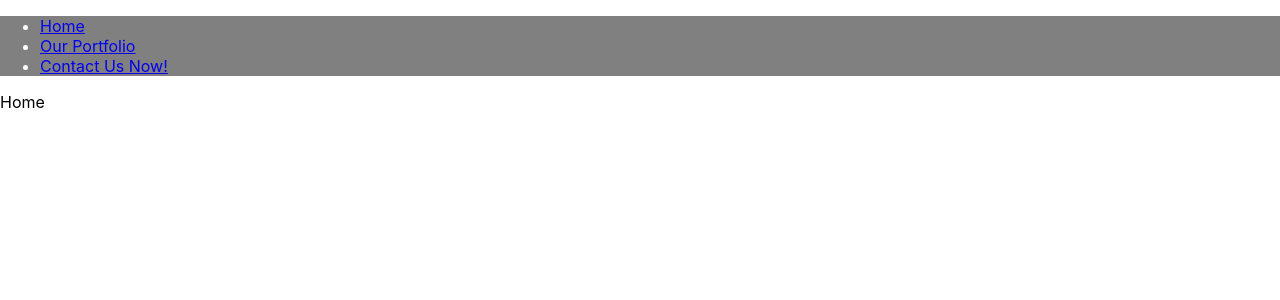
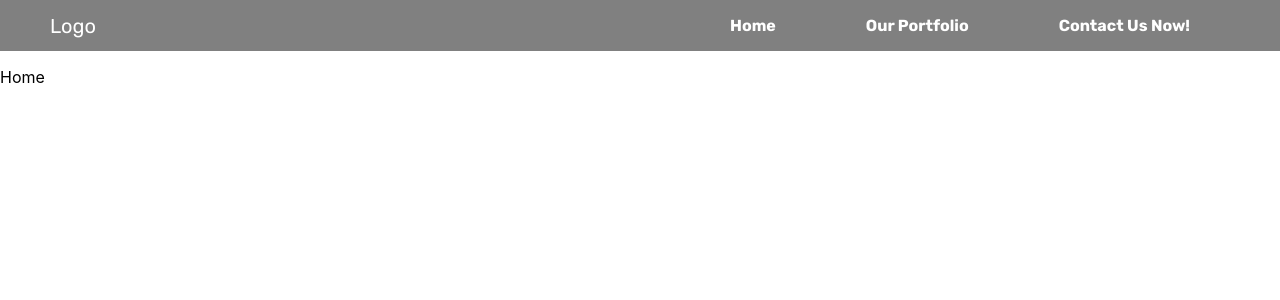
Before and after one commit to liamlauu/DM-ReactJS, a React (Create React App) app: page / in a window 1280 px wide. Shown: the top 300 px of the page. Built offline with nearby package versions, Linux system fonts and the light colour scheme.

Commit message:
header bar functionality OK

```diff
--- a/src/App.css
+++ b/src/App.css
@@ -1,4 +1,82 @@
+@import url('https://fonts.googleapis.com/css2?family=Rubik:ital,wght@0,300..900;1,300..900&display=swap');
 .nav {
     background-color: gray;
     color: white;
+    font-family: "Rubik", sans-serif;
+    font-optical-sizing: auto;
+    font-style: normal;
+
 }
+
+.nav-container {
+    display: flex;
+    align-items: center;
+    justify-content: space-between;
+    flex-wrap: wrap;
+}
+
+.logo {
+    padding-left: 50px;
+    font-size: 20px;
+}
+
+.menu-icon {
+    display: none;
+}
+
+.links {
+    font-weight: bold;
+    font-size: 16px;
+    list-style: none;
+    display: flex;
+    flex-direction: row;
+    width: 50%;
+    justify-content: space-evenly;
+    text-decoration: none;
+}
+
+.links li {
+    display: inline-block;
+    color: white;
+}
+
+a {
+    text-decoration: none;
+    color: white;
+}
+
+.links.is-open{
+    display: none;
+}
+
+a:hover {
+    transition: 0.4s;
+    color:aqua;
+    text-underline-offset: 5px;
+    text-decoration: underline;
+}
+
+@media only screen and (max-width: 700px) {
+    .links {
+        display: none;
+    }
+
+    .links.is-open{
+        font-weight: bold;
+        font-size: 16px;
+        list-style: none;
+        display: flex;
+        flex-direction: column;
+        width: 100vw;
+        justify-content: space-evenly;
+        text-decoration: none;
+    }
+
+    .menu-icon {
+        display: block;
+        fill: currentColor;
+        color: white;
+        margin: 16px;
+    }
+
+}
--- a/src/App.jsx
+++ b/src/App.jsx
@@ -2,6 +2,8 @@
 import * as React from 'react';
 import { BrowserRouter, Routes, Route, Link } from 'react-router-dom';
 import './App.css'
+import { useState } from 'react';
+import { useEffect } from 'react';
 // main app code
 function App() {
   // COMPONENTS: ONLY HAVE P AS OF NOW
@@ -33,9 +35,56 @@ function App() {
   //nav bar
   // TODO: Refractor for code maintainability
   const NavBar = () => {
-    return(
+    // usestate for mobile menu:
+    // false: not open
+    // true: opened
+    const [isOpenMenu, setOpenedMenu] = useState(false);
+
+    // menu handlers
+    const handleOpen = () => {
+      setOpenedMenu(true);
+    }
+
+    const handleClose = () => {
+      setOpenedMenu(false);
+    }
+
+    // usestates for window size
+    const [winWidth, setWinWidth] = useState(window.innerWidth);
+
+    // use effect for window sizing
+    useEffect (() => {
+      // create new function to set width
+      function handleWindowWidth () {
+        setWinWidth(window.innerWidth);
+      }
+      // add event listener to window to detect resizing
+      window.addEventListener('resize', handleWindowWidth);
+    });
+
+    // condition to close menu when width > 700
+    useEffect (() => {
+      if (winWidth > 700) {
+        console.log(winWidth);
+        handleClose();
+      }
+    })
+
+    //navibar return
+    return (
+      <>
         <nav className='nav'>
-        <ul>
+          <div className='nav-container'>
+          <header className='logo'> Logo </header>
+          {isOpenMenu ?
+          <svg className='menu-icon' onClick={ handleClose } width="30px" height="30px" viewBox="0 -0.5 25 25" fill="none" xmlns="http://www.w3.org/2000/svg">
+            <path d="M6.96967 16.4697C6.67678 16.7626 6.67678 17.2374 6.96967 17.5303C7.26256 17.8232 7.73744 17.8232 8.03033 17.5303L6.96967 16.4697ZM13.0303 12.5303C13.3232 12.2374 13.3232 11.7626 13.0303 11.4697C12.7374 11.1768 12.2626 11.1768 11.9697 11.4697L13.0303 12.5303ZM11.9697 11.4697C11.6768 11.7626 11.6768 12.2374 11.9697 12.5303C12.2626 12.8232 12.7374 12.8232 13.0303 12.5303L11.9697 11.4697ZM18.0303 7.53033C18.3232 7.23744 18.3232 6.76256 18.0303 6.46967C17.7374 6.17678 17.2626 6.17678 16.9697 6.46967L18.0303 7.53033ZM13.0303 11.4697C12.7374 11.1768 12.2626 11.1768 11.9697 11.4697C11.6768 11.7626 11.6768 12.2374 11.9697 12.5303L13.0303 11.4697ZM16.9697 17.5303C17.2626 17.8232 17.7374 17.8232 18.0303 17.5303C18.3232 17.2374 18.3232 16.7626 18.0303 16.4697L16.9697 17.5303ZM11.9697 12.5303C12.2626 12.8232 12.7374 12.8232 13.0303 12.5303C13.3232 12.2374 13.3232 11.7626 13.0303 11.4697L11.9697 12.5303ZM8.03033 6.46967C7.73744 6.17678 7.26256 6.17678 6.96967 6.46967C6.67678 6.76256 6.67678 7.23744 6.96967 7.53033L8.03033 6.46967ZM8.03033 17.5303L13.0303 12.5303L11.9697 11.4697L6.96967 16.4697L8.03033 17.5303ZM13.0303 12.5303L18.0303 7.53033L16.9697 6.46967L11.9697 11.4697L13.0303 12.5303ZM11.9697 12.5303L16.9697 17.5303L18.0303 16.4697L13.0303 11.4697L11.9697 12.5303ZM13.0303 11.4697L8.03033 6.46967L6.96967 7.53033L11.9697 12.5303L13.0303 11.4697Z" fill="#000000"/>
+          </svg>
+          : <svg className='menu-icon' onClick={ handleOpen } width="30px" height="30px" viewBox="0 0 20 20" xmlns="http://www.w3.org/2000/svg" fill="currentColor">
+          <path fill="#000000" fillRule="evenodd" d="M19 4a1 1 0 01-1 1H2a1 1 0 010-2h16a1 1 0 011 1zm0 6a1 1 0 01-1 1H2a1 1 0 110-2h16a1 1 0 011 1zm-1 7a1 1 0 100-2H2a1 1 0 100 2h16z"/>
+        </svg>}
+
+          <ul className={`links ${isOpenMenu ? "is-open" : ""}`}>
             <li>
               <Link to="/"> Home </Link>
             </li>
@@ -46,7 +95,9 @@ function App() {
               <Link to="/contact-us"> Contact Us Now! </Link>
             </li>
           </ul>
+          </div>
         </nav>
+      </>
     );
   }
 
```
Lines whose indentation alone changed are shown as unchanged.
